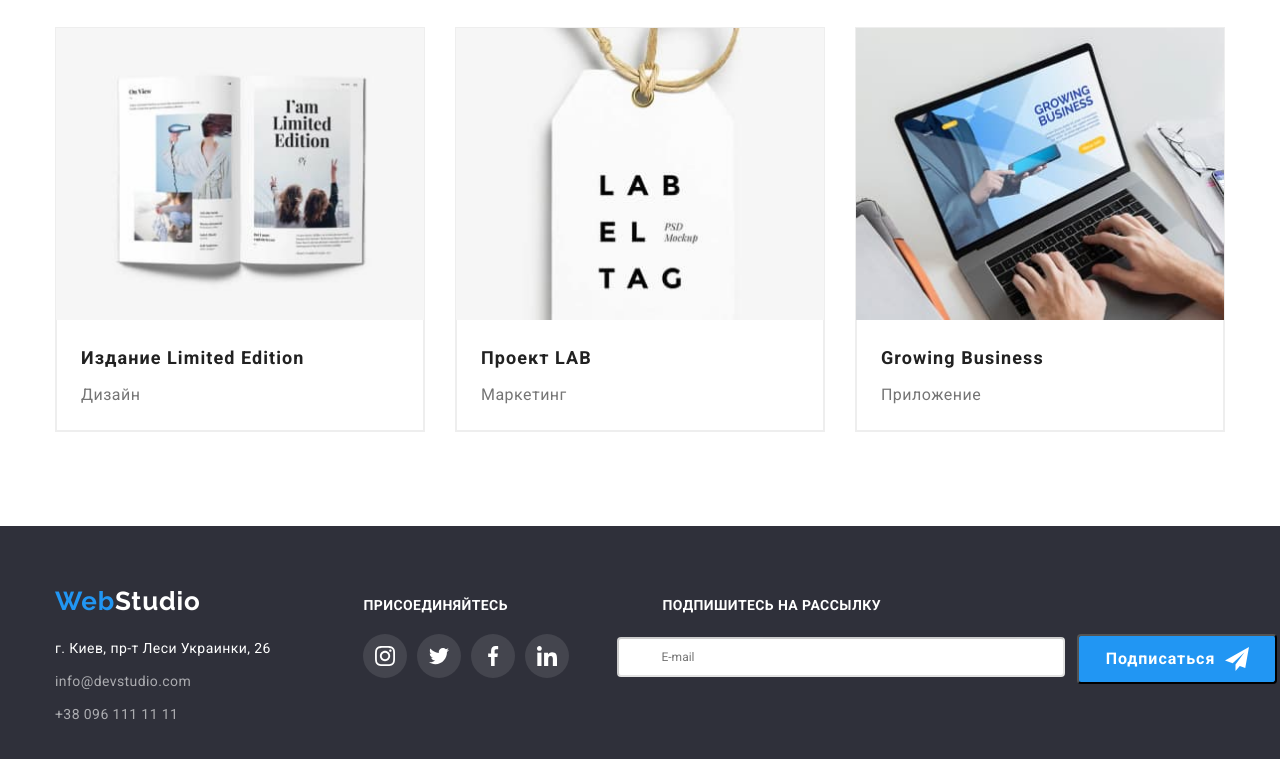
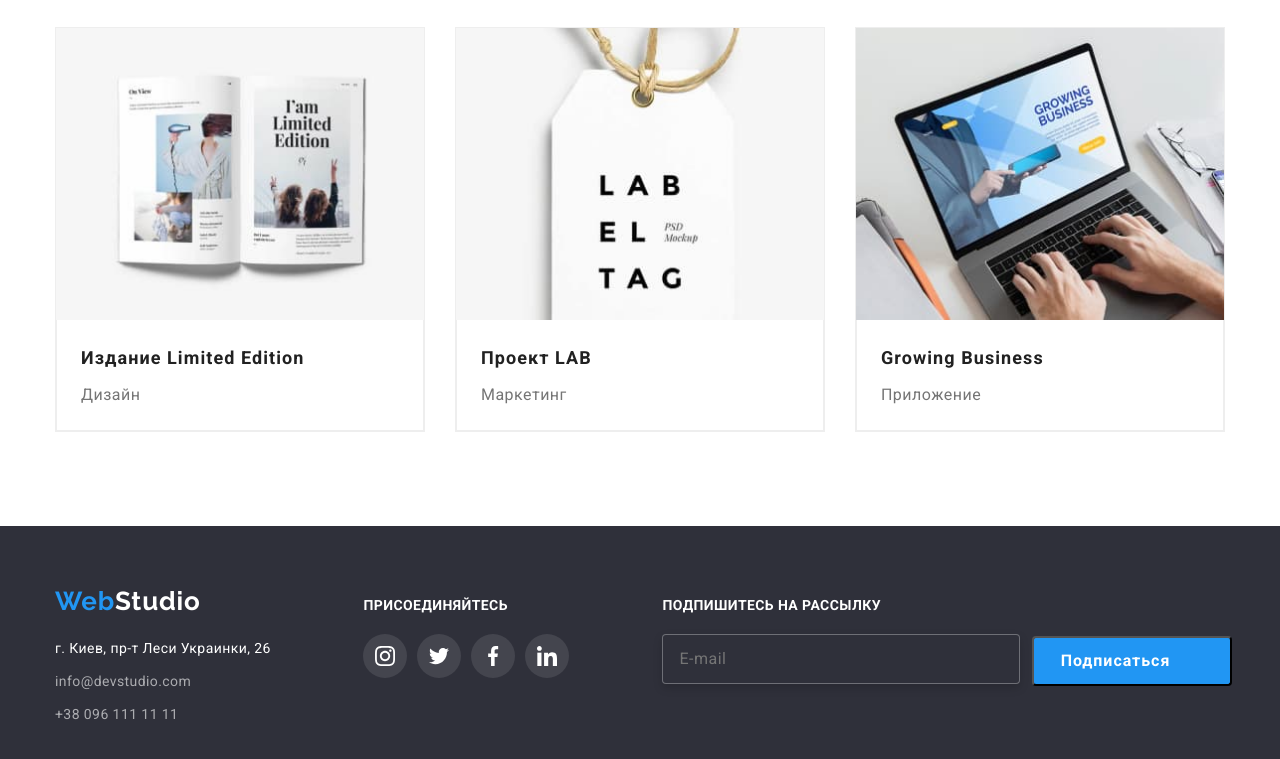
Before and after one commit to SerheiYakimov/goit-markup-hw-06, a plain HTML site: page portfolio.html in a window 1280 px wide. Shown: the part 1107-1866 px from the top of the page. Drawn offline with nearby package versions, Linux system fonts and the light colour scheme.

Commit message:
подкорректировал подписку в футере портфолио

```diff
--- a/portfolio.html
+++ b/portfolio.html
@@ -274,7 +274,7 @@
                 <h3 class="title-footer-form">Подпишитесь на рассылку</h3>
                 <form class="singup-form">
                     <label class="form-label">
-                        <input class="form-input" type="email" name="email" placeholder="E-mail">
+                        <input class="form-input-footer" type="email" name="email" placeholder="E-mail">
                     </label>
                     <button type="submit" class="btn-footer">
                         Подписаться
```
